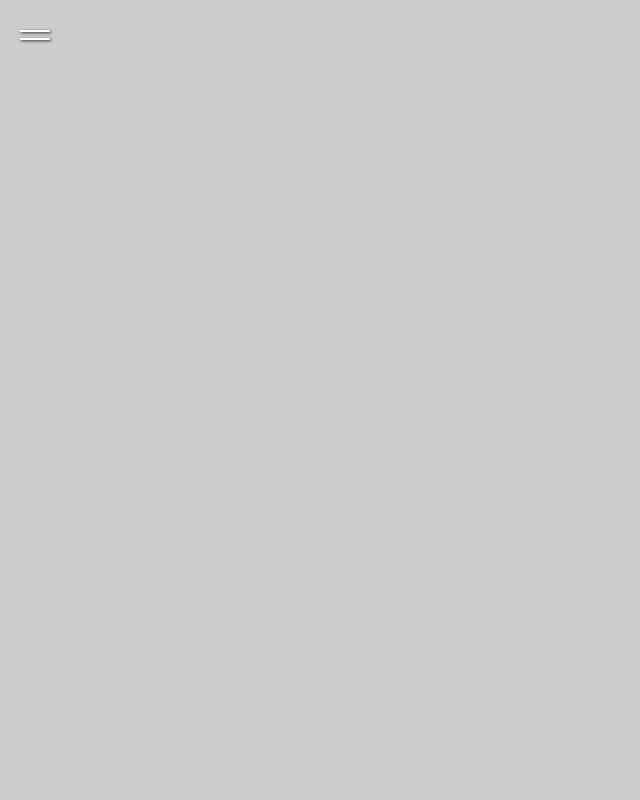
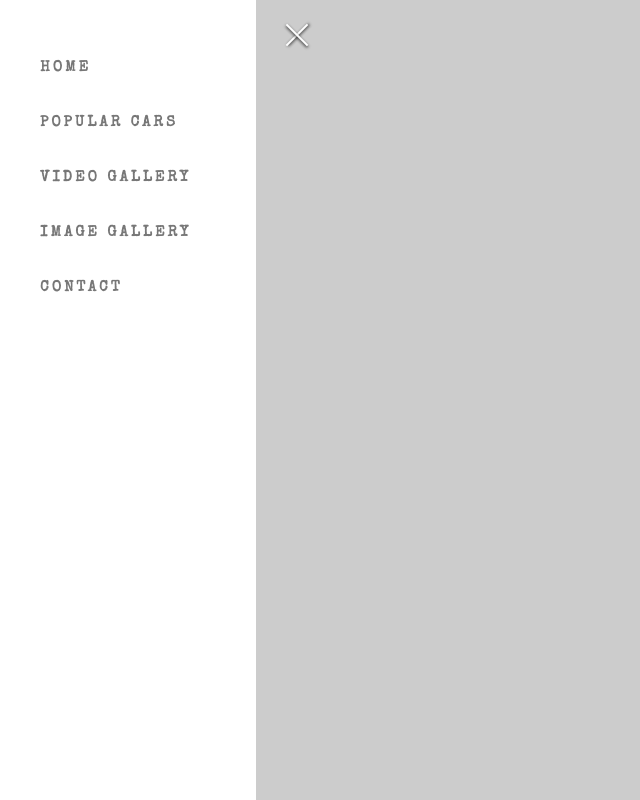
Before and after one commit to DiegoMutre/classic-cars-template, a plain HTML site: page index.html in a window 1280 px wide. Both pictures are taken after a click on the element 35 px from the left and 35 px from the top of the page. Shown: the whole page, without its empty margins (0-640 px from the left). Drawn offline with nearby package versions, Linux system fonts and the light colour scheme.

Commit message:
Create event listener to toggle the navbar

```diff
--- a/app.js
+++ b/app.js
@@ -0,0 +1,10 @@
+const menu = document.querySelector(".menu");
+const elementsToShow = document.querySelectorAll(".target");
+
+function toggleMenu() {
+    menu.addEventListener("click", () => {
+        elementsToShow.forEach(element => element.classList.toggle("change"));
+    });
+}
+
+toggleMenu();
--- a/index.html
+++ b/index.html
@@ -28,5 +28,6 @@
             <a href="#contact" class="navbar-link">Contact</a>
         </nav>
         <!-- End of Navbar -->
+        <script src="app.js"></script>
     </body>
 </html>
```
